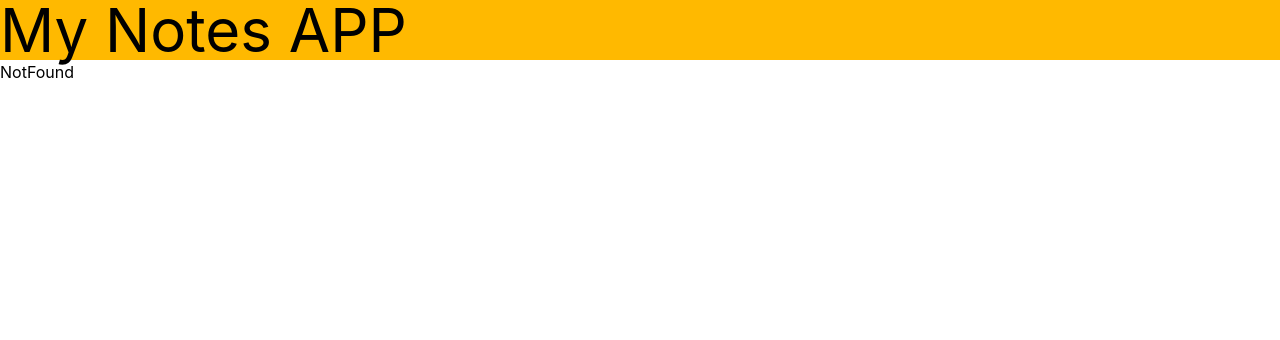
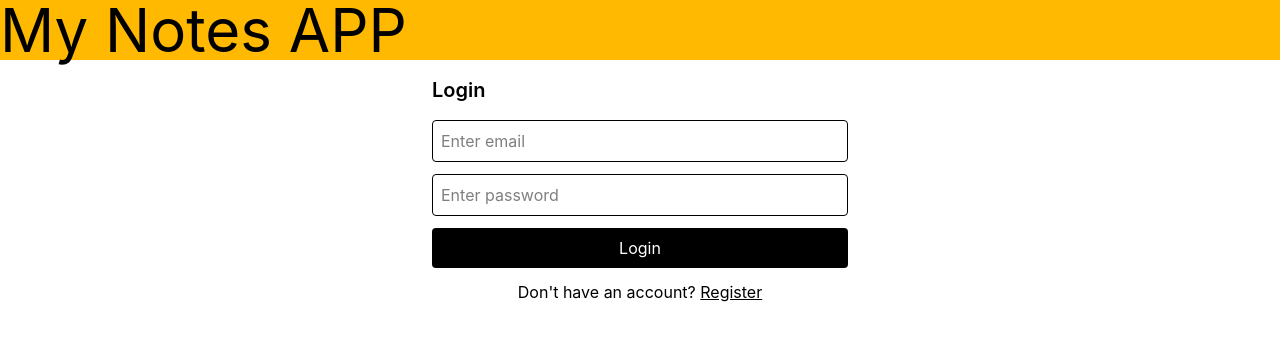
Before and after one commit to developer-umar/notify, a React app: page /login in a window 1280 px wide. Shown: the top 340 px of the page. Built offline with nearby package versions, Linux system fonts and the light colour scheme; no server answers; the HTML template or start-up script is replaced by a standard one.

Commit message:
debugging routes

```diff
--- a/src/App.jsx
+++ b/src/App.jsx
@@ -7,6 +7,7 @@ import AppRoutes from './routes/AppRoutes'
 import { useDispatch } from 'react-redux'
 import { useEffect } from 'react'
 import { getCurrentUser } from './features/auth/redux/authSlice.js'
+
 
 function App() {
   const dispatch = useDispatch();
@@ -22,6 +23,7 @@ function App() {
     <>
     <div className='bg-amber-400 text-6xl '>My Notes APP </div>
 
+
     <AppRoutes/>
 
     </>
--- a/src/features/auth/components/LogoutButton.jsx
+++ b/src/features/auth/components/LogoutButton.jsx
@@ -16,7 +16,7 @@ const LogoutButton = () => {
         try {
 
             await dispatch(logoutUser()).unwrap();
-            navigate('/',{replace:true});
+            navigate('/login',{replace:true});
 
         } catch (error) {
             console.log(error);
--- /dev/null
+++ b/src/pages/HomePage.jsx
@@ -0,0 +1,14 @@
+import React from 'react'
+import Login from '../features/auth/pages/Login'
+
+const HomePage = () => {
+  return (
+    <div>
+        <Login/>
+
+
+    </div>
+  )
+}
+
+export default HomePage
--- a/src/routes/AppRoutes.jsx
+++ b/src/routes/AppRoutes.jsx
@@ -8,13 +8,15 @@ import Login from '../features/auth/pages/Login'
 import NotFound from '../features/auth/pages/NotFound'
 import ProtectedRoutes from './ProtectedRoutes'
 import Allnotes from '../features/notes/pages/Allnotes'
+import HomePage from '../pages/HomePage'
 
 const AppRoutes = () => {
   return (
     <Routes>
 
-      <Route path='/' element={<Login />} />
+      <Route path='/login' element={<Login />} />
       <Route path='/register' element={<Register />} />
+      <Route path='/' element={<HomePage/>} />
 
 
 
```
